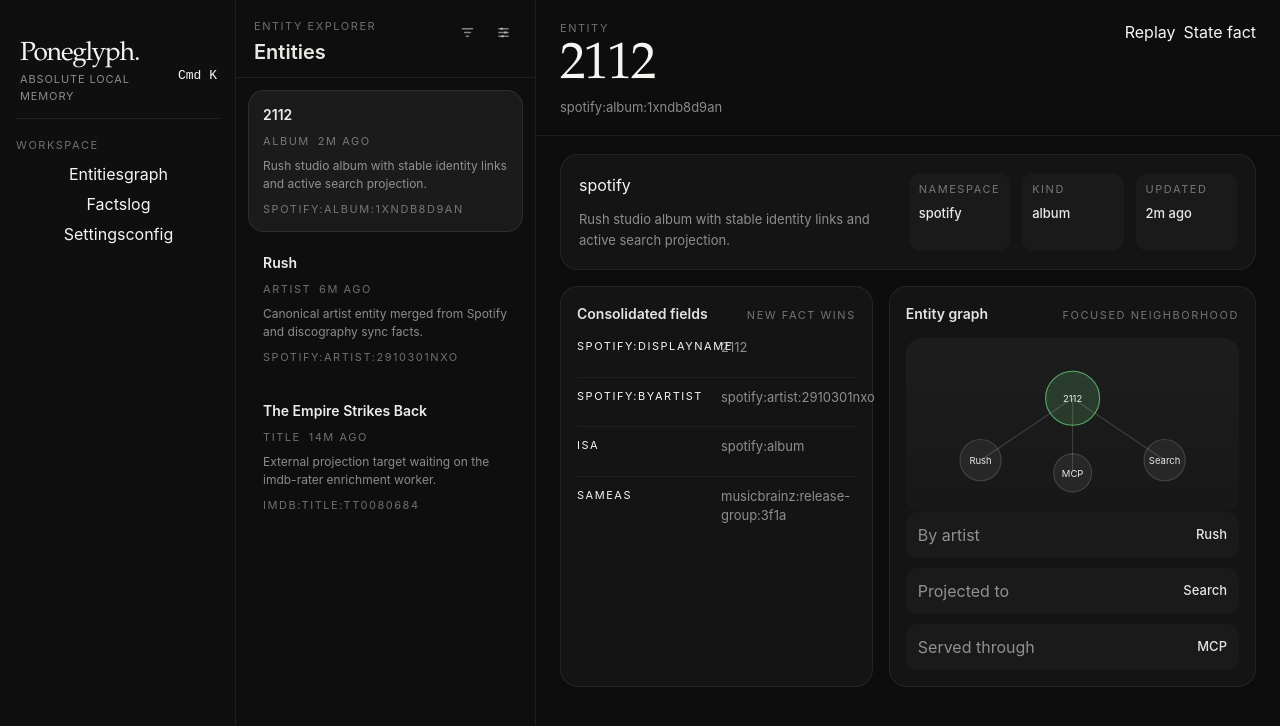
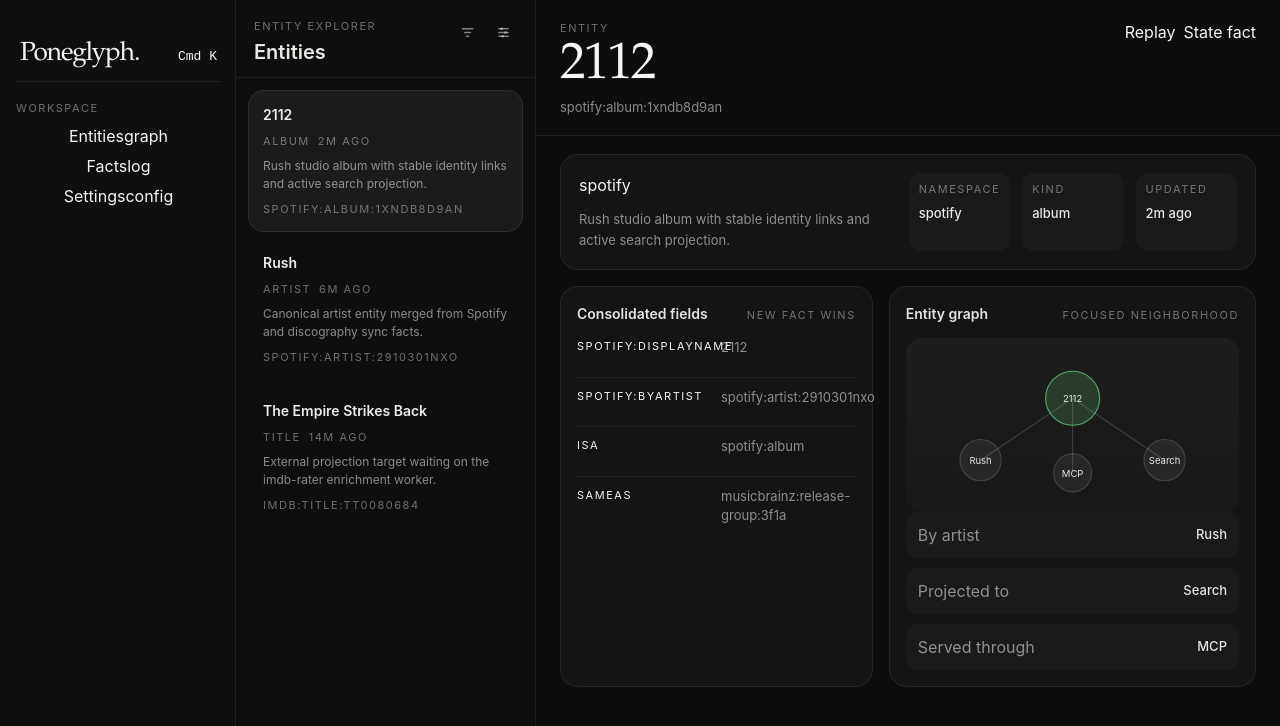
Before and after one commit to leostera/poneglyph, a React (Vite) app in the folder app/: page / in a window 1280 px wide. Shown: the top 726 px of the page. Built offline with nearby package versions, Linux system fonts and the light colour scheme.

Commit message:
fix: remove sidebar tagline

```diff
--- a/app/src/App.tsx
+++ b/app/src/App.tsx
@@ -306,10 +306,7 @@
         <div className="workspace-shell">
           <aside className="left-rail">
             <div className="workspace-switcher">
-              <div>
-                <div className="workspace-wordmark">Poneglyph.</div>
-                <div className="workspace-subtitle">Absolute local memory</div>
-              </div>
+              <div className="workspace-wordmark">Poneglyph.</div>
               <Button
                 className="search-launch"
                 onClick={() => setSearchOpen(true)}
--- a/app/src/styles.css
+++ b/app/src/styles.css
@@ -117,7 +117,6 @@
   line-height: 0.92;
 }
 
-.workspace-subtitle,
 .browser-item__summary,
 .browser-item__uri,
 .detail-header p,
@@ -127,13 +126,6 @@
 .health-row__detail,
 .relation-pill span {
   color: rgba(245, 245, 242, 0.54);
-}
-
-.workspace-subtitle {
-  margin-top: 5px;
-  font-size: 11px;
-  letter-spacing: 0.08em;
-  text-transform: uppercase;
 }
 
 .search-launch {
```
